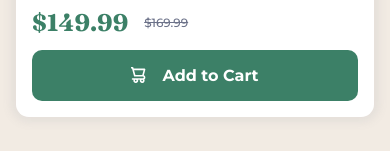
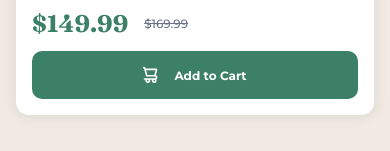
Before and after one commit to archihalder/fm-product-preview-card, a plain HTML site: page index.html in a window 390 px wide. Shown: the part 573-724 px from the top of the page. Drawn offline with Linux system fonts and the light colour scheme.

Commit message:
fixed minor error and made it more accessible

```diff
--- a/index.html
+++ b/index.html
@@ -13,6 +13,7 @@
 </head>
 
 <body>
+  <main>
     <div class="product-card">
       <div class="product-image"></div>
       <div class="product-description">
@@ -31,10 +32,11 @@
         </div>
         <button class="btn">
           <img src="/images/icon-cart.svg" alt="cart-icon">
-        <p>Add to Cart</p>
+          <span>Add to Cart</span>
         </button>
       </div>
     </div>
+  </main>
 </body>
 
 </html>
--- a/style.css
+++ b/style.css
@@ -118,11 +118,15 @@ body {
     align-items: center;
     border: none;
     background-color: var(--clr-primary-300);
-    color: var(--clr-neutral-100);
     border-radius: 10px;
     padding: 1rem 0;
+    cursor: pointer;
+}
+
+.btn span {
+    color: var(--clr-neutral-100);
     font-size: var(--fs-400);
-    cursor: pointer;
+    font-weight: var(--fw-bold);
 }
 
 .btn:is(:hover, :focus) {
@@ -160,7 +164,7 @@ button p {
     }
 }
 
-@media(max-width: 480px) {
+@media(max-width: 400px) {
     .product-card {
         min-width: 250px;
     }
@@ -191,7 +195,7 @@ button p {
         font-size: var(--fs-200);
     }
 
-    button {
+    .btn span {
         font-size: var(--fs-200);
     }
 }
```
Lines whose indentation alone changed are shown as unchanged.
